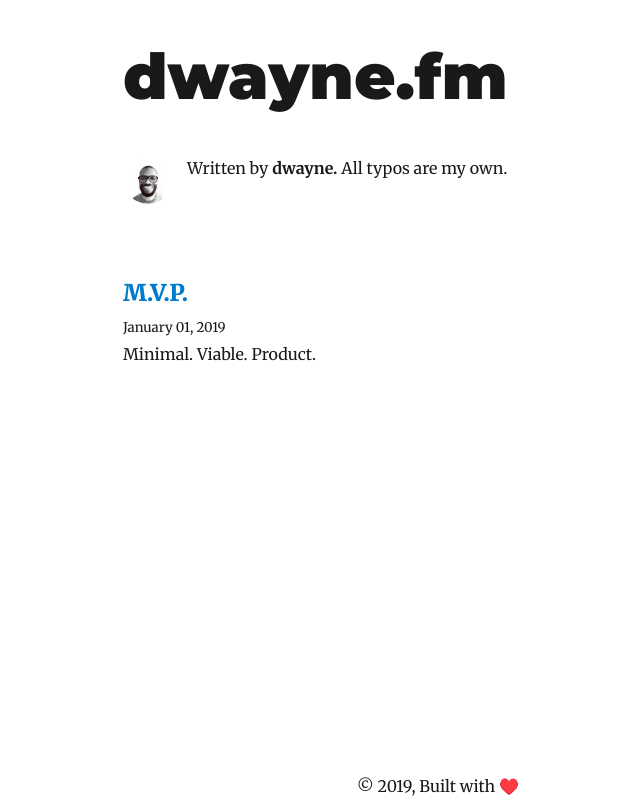
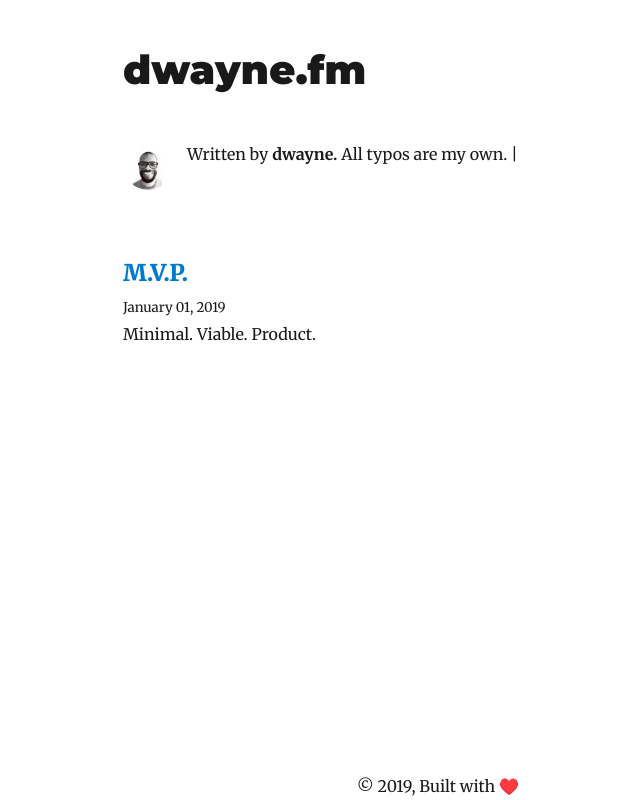
Before and after one commit to dwyn/frontend.v1, a Gatsby site: page / in a window 1280 px wide. Shown: the whole page, without its empty margins (202-842 px from the left). Built offline with nearby package versions, Linux system fonts and the light colour scheme; Gatsby itself is replaced by a stand-in of ours; some packages are replaced by stand-ins of ours.

Commit message:
Added Typist package n functionality. Its the little things.

```diff
--- a/package.json
+++ b/package.json
@@ -27,8 +27,9 @@
     "gatsby-transformer-sharp": "^2.2.19",
     "prismjs": "^1.17.1",
     "react": "^16.10.0",
-    "react-dom": "^16.10.0",
+    "react-dom": "^16.10.1",
     "react-helmet": "^5.2.1",
+    "react-typist": "^2.0.5",
     "react-typography": "^0.16.19",
     "typeface-merriweather": "0.0.72",
     "typeface-montserrat": "0.0.75",
--- a/src/components/bio.js
+++ b/src/components/bio.js
@@ -10,6 +10,7 @@ import { useStaticQuery, graphql } from "gatsby"
 import Image from "gatsby-image"
 
 import { rhythm } from "../utils/typography"
+import Typist from 'react-typist';
 
 const Bio = () => {
   const data = useStaticQuery(graphql`
@@ -53,10 +54,9 @@ const Bio = () => {
           borderRadius: `50%`,
         }}
       />
-      <p>
-        Written by <strong>{author}</strong> All typos are my own.
-        {` `}
-      </p>
+      <Typist startDelay={1000}>
+        Written by <strong>{author}</strong> All typos are my own.{' '}
+      </Typist>
     </div>
   )
 }
--- a/src/components/layout.js
+++ b/src/components/layout.js
@@ -13,7 +13,7 @@ class Layout extends React.Component {
       header = (
         <h1
           style={{
-            ...scale(1.5),
+            ...scale(1),
             marginBottom: rhythm(1.5),
             marginTop: 0,
           }}
```
Also changed, not shown: 1 other file.
